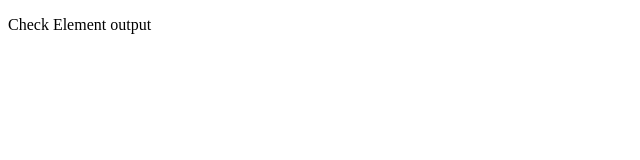
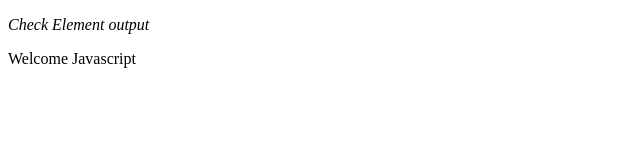
Before and after one commit to Muhammad1Siddique/JavaScript, a plain HTML site: page document-output.html in a window 1280 px wide. Shown: the whole page, without its empty margins (0-640 px from the left). Drawn offline with Linux system fonts and the light colour scheme.

Commit message:
update document file

```diff
--- a/document-output.html
+++ b/document-output.html
@@ -10,7 +10,8 @@
     <p id="demo"></p>
 
     <script>
-        document.getElementById("demo").innerHTML = "Check Element output";
+        document.write("Welcome Javascript");
+        document.getElementById("demo").innerHTML = "<em>Check Element output</em>";
     </script>
 </body>
 </html>
```
